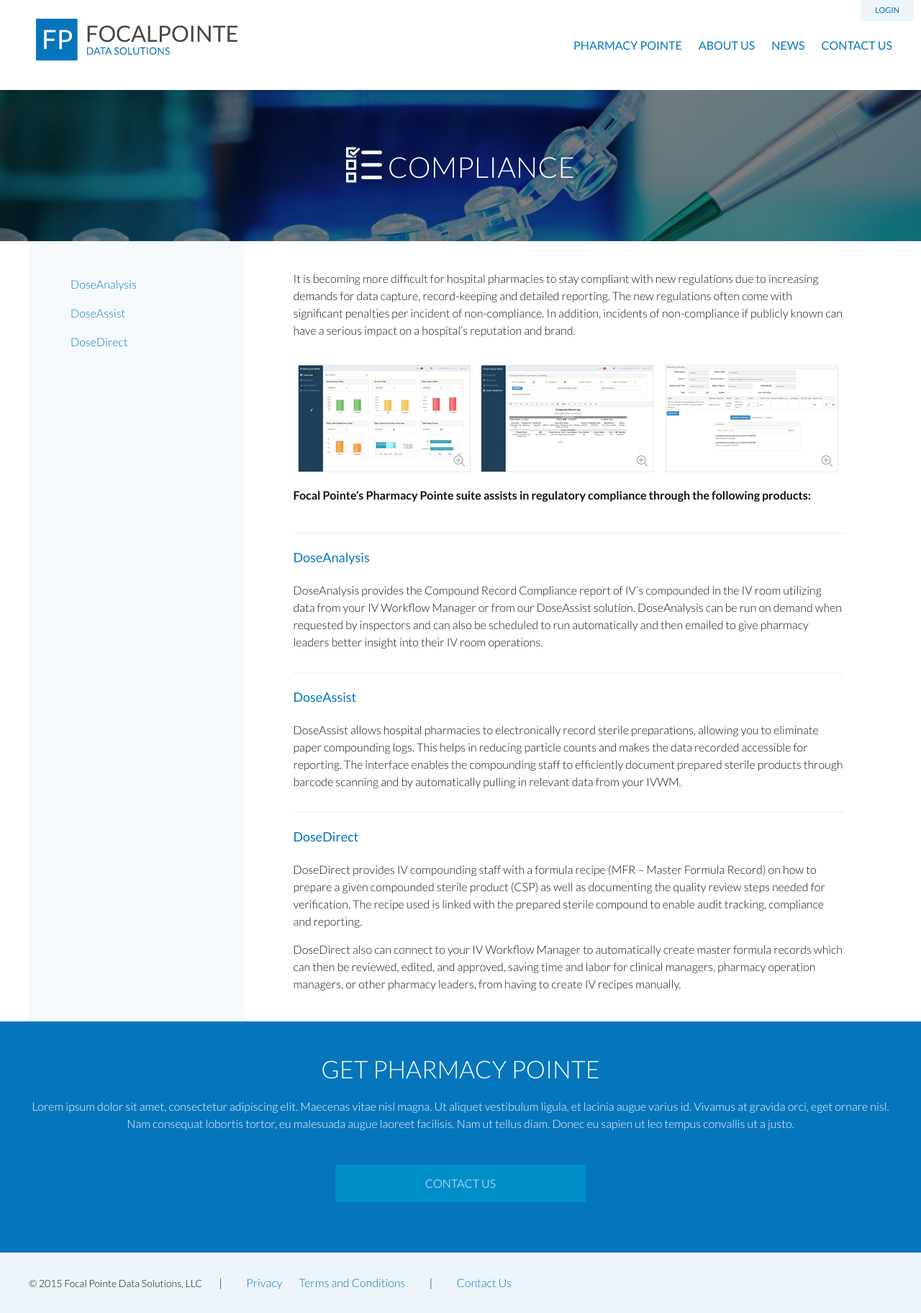
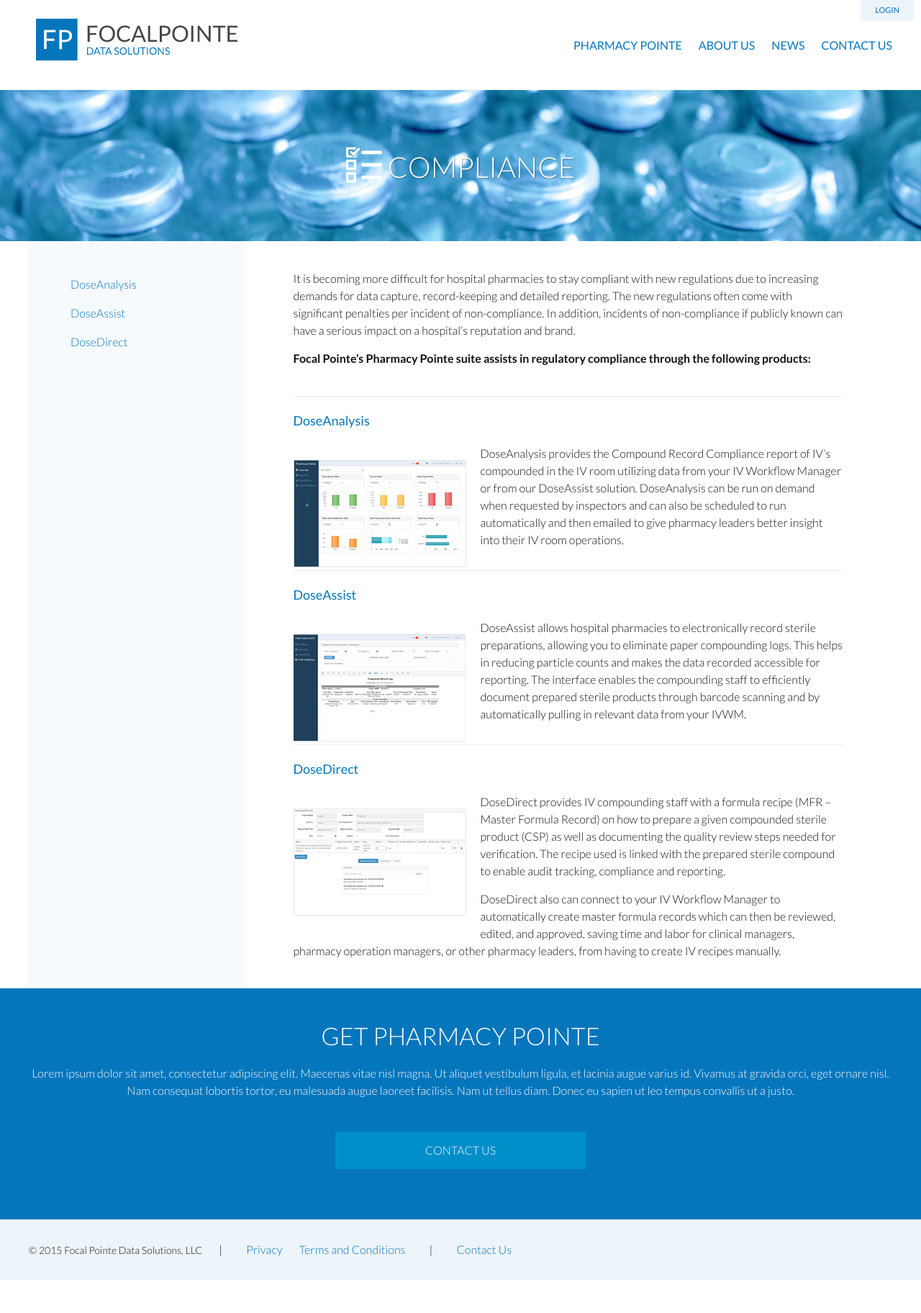
Before and after one commit to tomle444/fpdatasolutions, a Jekyll site: the page built from compliance.md, in a window 1280 px wide. Shown: the whole page at 72% size. Built offline with Jekyll 4.4.1, drawn with Linux system fonts in a browser that asks for light colours; nearby versions of some CDN libraries; after the commit the page ends 1778 px from its top, so only the background shows below that.

Commit message:
Revise Hero Images, add Mobile Hero

```diff
--- a/_sass/theme/_homepage.scss
+++ b/_sass/theme/_homepage.scss
@@ -31,6 +31,7 @@
                     text-transform: none;
                     display: inline-block;
                     margin: auto;
+                    text-shadow: 1px 1px 2px rgba(0,0,0,0.35);
                     span {
                         display: block;
                     }
--- a/_sass/theme/_responsiveness.scss
+++ b/_sass/theme/_responsiveness.scss
@@ -28,3 +28,19 @@
     }
 
 }
+
+@include bp(max-width, 530px) {
+
+     .page-content {
+        .wrapper {
+            .home {
+                .hero {
+                    background-image: url('../images/bg_hero_mobile.jpg');
+                    h1 {
+
+                    }
+                }
+            }
+        }
+    }
+}
--- a/_sass/theme/_staticpage.scss
+++ b/_sass/theme/_staticpage.scss
@@ -4,8 +4,8 @@
 .static-page {
 
     .page-header {
-        background-image: url('../images/bg_hero.jpg');
-        background-position: top center;
+        background-image: url('../images/bg_static.jpg');
+        background-position: center center;
         background-repeat: no-repeat;
         background-size: cover;
         min-height: 210px;
@@ -20,6 +20,7 @@
             text-transform: none;
             display: inline-block;
             margin: auto;
+            text-shadow: 1px 1px 2px rgba(0,0,0,0.35);
         }
     }
     .page-content {
@@ -120,7 +121,8 @@
                                             display: block;
                                         }
                                     }
-                                    ul {                            width: 90%;
+                                    ul {
+                                    width: 90%;
                                         li {
                                             text-align: left;
                                             float: left;
@@ -212,15 +214,7 @@
                                 margin: 40px auto;
                                 .intro {
                                     margin: 20px auto 40px;
-                                    a.compliance-screen {
-                                        display: inline-block;
-                                        width: 33%;
-                                        margin: 20px auto;
-                                        text-align: center;
-                                        img {
-                                            width: 240px;
-                                        }
-                                    }
+
                                 }
 
                                 h4 {
@@ -235,6 +229,15 @@
                                     border-top: 1px solid #eee;
                                     .dose-description {
                                         margin-bottom: 30px;
+                                        .compliance-screen {
+                                            display: inline-block;
+                                            float: left;
+                                            margin: 20px 20px 20px auto;
+                                            text-align: center;
+
+                                            width: 240px;
+
+                                        }
                                     }
                                 }
                             }
@@ -315,7 +318,11 @@
                                             }
                                         }
                                         .dose-description {
-
+                                            .compliance-screen {
+                                                float: none;
+                                                margin: 20px auto;
+                                                display: block;
+                                            }
                                         }
                                         &.active {
                                             h4 {
--- a/compliance.md
+++ b/compliance.md
@@ -31,28 +31,34 @@
 		<div class="intro">
 			<p>It is becoming more difficult for hospital pharmacies to stay compliant with new regulations due to increasing demands for data capture, record-keeping and detailed reporting. The new regulations often come with significant penalties per incident of non-compliance. In addition, incidents of non-compliance if publicly known can have a serious impact on a hospital’s reputation and brand.</p>
 
-			<a href="#" class="compliance-screen"><img src="{{ site.baseurl }}/images/compliance_screen_1.png" /></a>
-			<a href="#" class="compliance-screen"><img src="{{ site.baseurl }}/images/compliance_screen_2.png" /></a>
-			<a href="#" class="compliance-screen"><img src="{{ site.baseurl }}/images/compliance_screen_3.png" /></a>
+
+
+
 
 			<p><strong>Focal Pointe’s Pharmacy Pointe suite assists in regulatory compliance through the following products:</strong></p>
 		</div>
 
 		<div class="dose-section">
+
 			<h4 id="DoseAnalysis">DoseAnalysis</h4>
 			<div class="dose-description">
+				<img src="{{ site.baseurl }}/images/compliance_screen_1.png" class="compliance-screen" />
 				<p>DoseAnalysis provides the Compound Record Compliance report of IV’s compounded in the IV room utilizing data from your IV Workflow Manager or from our DoseAssist solution. DoseAnalysis can be run on demand when requested by inspectors and can also be scheduled to run automatically and then emailed to give pharmacy leaders better insight into their IV room operations. </p>
 			</div>
 		</div>
 		<div class="dose-section">
+
 			<h4 id="DoseAssist">DoseAssist</h4>
 			<div class="dose-description">
+				<img src="{{ site.baseurl }}/images/compliance_screen_2.png" class="compliance-screen"/>
 				<p>DoseAssist allows hospital pharmacies to electronically record sterile preparations, allowing you to eliminate paper compounding logs. This helps in reducing particle counts and makes the data recorded accessible for reporting. The interface enables the compounding staff to efficiently document prepared sterile products through barcode scanning and by automatically pulling in relevant data from your IVWM. </p>
 			</div>
 		</div>
 		<div class="dose-section">
+
 			<h4 id="DoseDirect">DoseDirect</h4>
 			<div class="dose-description">
+				<img src="{{ site.baseurl }}/images/compliance_screen_3.png" class="compliance-screen"/>
 				<p>DoseDirect provides IV compounding staff with a formula recipe (MFR – Master Formula Record) on how to prepare a given compounded sterile product (CSP) as well as documenting the quality review steps needed for verification. The recipe used is linked with the prepared sterile compound to enable audit tracking, compliance and reporting.  </p>
 				<p>DoseDirect also can connect to your IV Workflow Manager to automatically create master formula records which can then be reviewed, edited, and approved, saving time and labor for clinical managers, pharmacy operation managers, or other pharmacy leaders, from having to create IV recipes manually. </p>
 			</div>
```
Also changed, not shown: contact.md (+14 -1 lines), pharmacy-pointe.md (+1 -2 lines), images/bg_hero.jpg, images/bg_hero_mobile.jpg (added), images/bg_static.jpg (added), images/compliance_screen_1.png, images/compliance_screen_2.png, images/compliance_screen_3.png, 1 other file.
